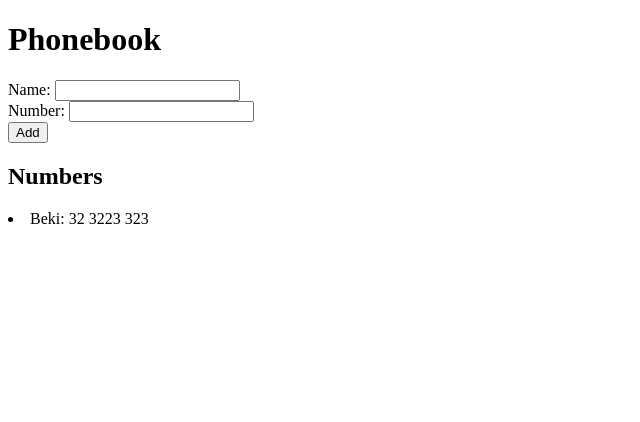
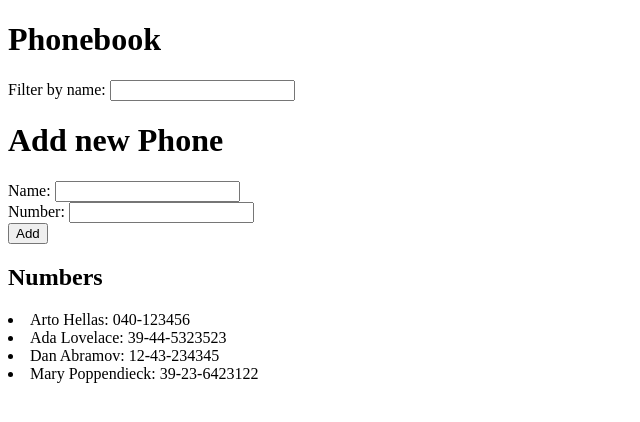
Before and after one commit to bereketmuluken804/fullstackopen-exercises, a React (Vite) app in the folder part2/phonebook/: page / in a window 1280 px wide. Shown: the top 422 px of the page, without its empty margins (0-640 px from the left). Built offline with nearby package versions, Linux system fonts and the light colour scheme.

Commit message:
Finish exercise 2.9

```diff
--- a/part2/phonebook/src/App.jsx
+++ b/part2/phonebook/src/App.jsx
@@ -2,15 +2,14 @@ import { useState } from "react";
 
 const App = () => {
 	const [persons, setPersons] = useState([
-		{
-			name: "Beki",
-			number: "32 3223 323",
-			id: 1,
-		},
+		{ name: 'Arto Hellas', number: '040-123456', id: 1 },
+    { name: 'Ada Lovelace', number: '39-44-5323523', id: 2 },
+    { name: 'Dan Abramov', number: '12-43-234345', id: 3 },
+    { name: 'Mary Poppendieck', number: '39-23-6423122', id: 4 }
 	]);
 	const [newName, setNewName] = useState("");
 	const [newNum, setNewNum] = useState("");
-
+  const [filtered, setFiltered] = useState([])
 	const handleNameChange = (e) => {
 		const val = e.target.value;
 		if (/[a-zA-Z]/.test(val)) {
@@ -20,7 +19,7 @@ const App = () => {
 
 	const numChange = (e) => {
 		const val = e.target.value;
-		if (/[0-9]/.test(val)) setNewNum(val);
+		if (/[0-9\-]/.test(val)) setNewNum(val);
 	};
 
 	const handleSubmit = (e) => {
@@ -53,9 +52,30 @@ const App = () => {
 		setNewName("");
 		setNewNum("");
 	};
+
+  const handleFilter = (e) => {
+    const val = e.target.value.toLowerCase()
+    const result = persons.filter(person=> person.name.toLowerCase().includes(val));
+    if(val === ""){
+      setFiltered([])
+    }
+    else
+      setFiltered(result);
+
+  }
+
+
 	return (
 		<>
 			<h1>Phonebook</h1>
+      <label htmlFor="filter">Filter by name: </label>
+      <input type="text" name="" id="" onChange={handleFilter}/>
+      {filtered.map((person) => (
+				<li key={person.id}>
+					{person.name}: {person.number}
+				</li>
+			))}
+      <h1>Add new Phone</h1>
 			<form onSubmit={handleSubmit}>
 				<label htmlFor="name">Name: </label>
 				<input
```
